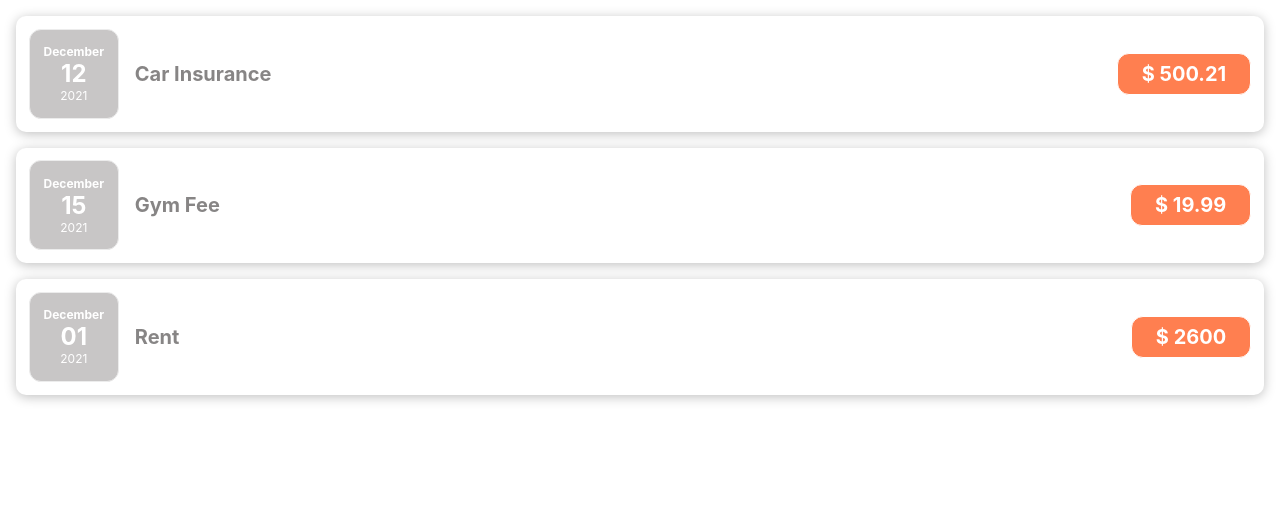
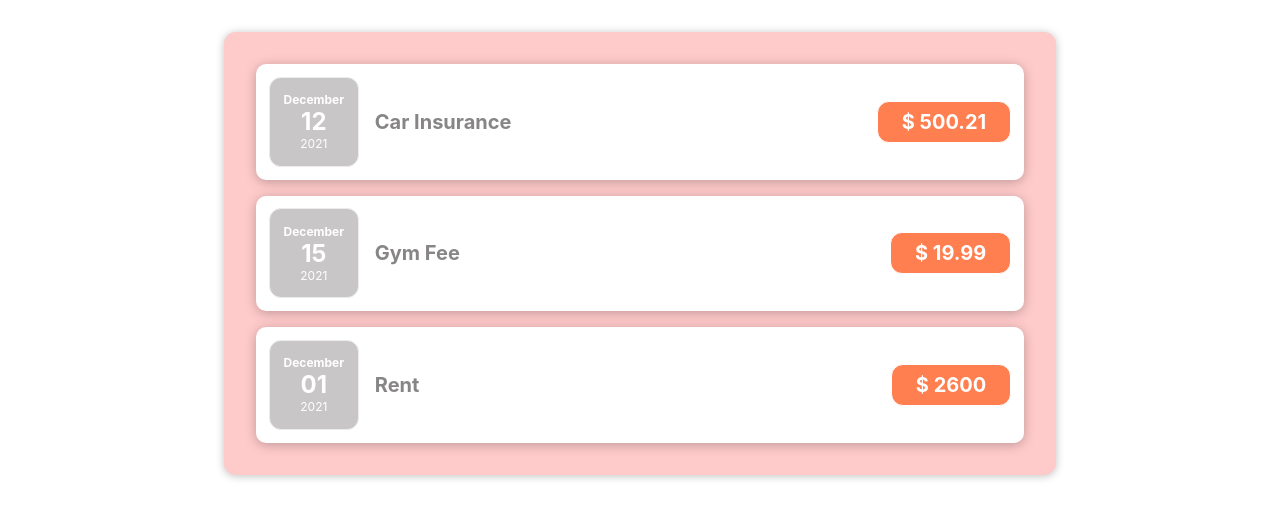
Before and after one commit to ngillca/expense-tracker, a React (Create React App) app: page / in a window 1280 px wide. Shown: the top 518 px of the page. Built offline with nearby package versions, Linux system fonts and the light colour scheme.

Commit message:
Testing the design variation

```diff
--- a/src/App.js
+++ b/src/App.js
@@ -1,6 +1,7 @@
 import React from 'react'
 import ExpenseItem from './components/ExpenseItem'
 import './index.css'
+import Expenses from './components/Expenses'
 
 export default function App() {
 
@@ -26,10 +27,7 @@ export default function App() {
   ]
 
   return (
-    <div>
-      <ExpenseItem item={expenses[0]} />
-      <ExpenseItem item={expenses[1]} />
-      <ExpenseItem item={expenses[2]} />
-    </div>
+    <Expenses expenses={expenses}/>
+
   )
 }
--- a/src/components/ExpenseItem.js
+++ b/src/components/ExpenseItem.js
@@ -1,15 +1,16 @@
 import React from 'react'
 import './ExpenseItem.css'
 import ExpenseDate from './ExpenseDate'
+import Expenses from './Expenses'
 
 export default function ExpenseItem(props) {
     return (
         <>
         <div className="expense-item">
-            <ExpenseDate date={props.item.date} />
+            <ExpenseDate date={props.date} />
         <div className="expense-item__description">
-            <h2>{ props.item.title }</h2>
-            <div className="expense-item__price">$ { props.item.amount }</div>
+            <h2>{ props.title }</h2>
+            <div className="expense-item__price">$ { props.amount }</div>
         </div>
         </div>
         </>
--- /dev/null
+++ b/src/components/Expenses.css
@@ -0,0 +1,9 @@
+.expenses {
+    padding: 1rem;
+    background-color: rgb(255, 202, 202);
+    margin: 2rem auto;
+    width: 50rem;
+    max-width: 95%;
+    border-radius: 12px;
+    box-shadow: 0 1px 8px rgba(0, 0, 0, 0.25);
+  }
--- /dev/null
+++ b/src/components/Expenses.js
@@ -0,0 +1,31 @@
+import React from 'react'
+import './Expenses.css'
+import './ExpenseItem.css'
+import ExpenseItem from './ExpenseItem'
+
+export default function Expenses(props) {
+    return (
+        <>
+    <div className="expenses">
+      <ExpenseItem
+      title={props.expenses[0].title}
+      amount={props.expenses[0].amount}
+      date={props.expenses[0].date}
+      item={props.expenses[0]} />
+
+      <ExpenseItem
+      title={props.expenses[1].title}
+      amount={props.expenses[1].amount}
+      date={props.expenses[1].date}
+      item={props.expenses[1]} />
+
+      <ExpenseItem
+      title={props.expenses[2].title}
+      amount={props.expenses[2].amount}
+      date={props.expenses[2].date}
+      item={props.expenses[2]} />
+
+    </div>
+        </>
+    )
+}
```
